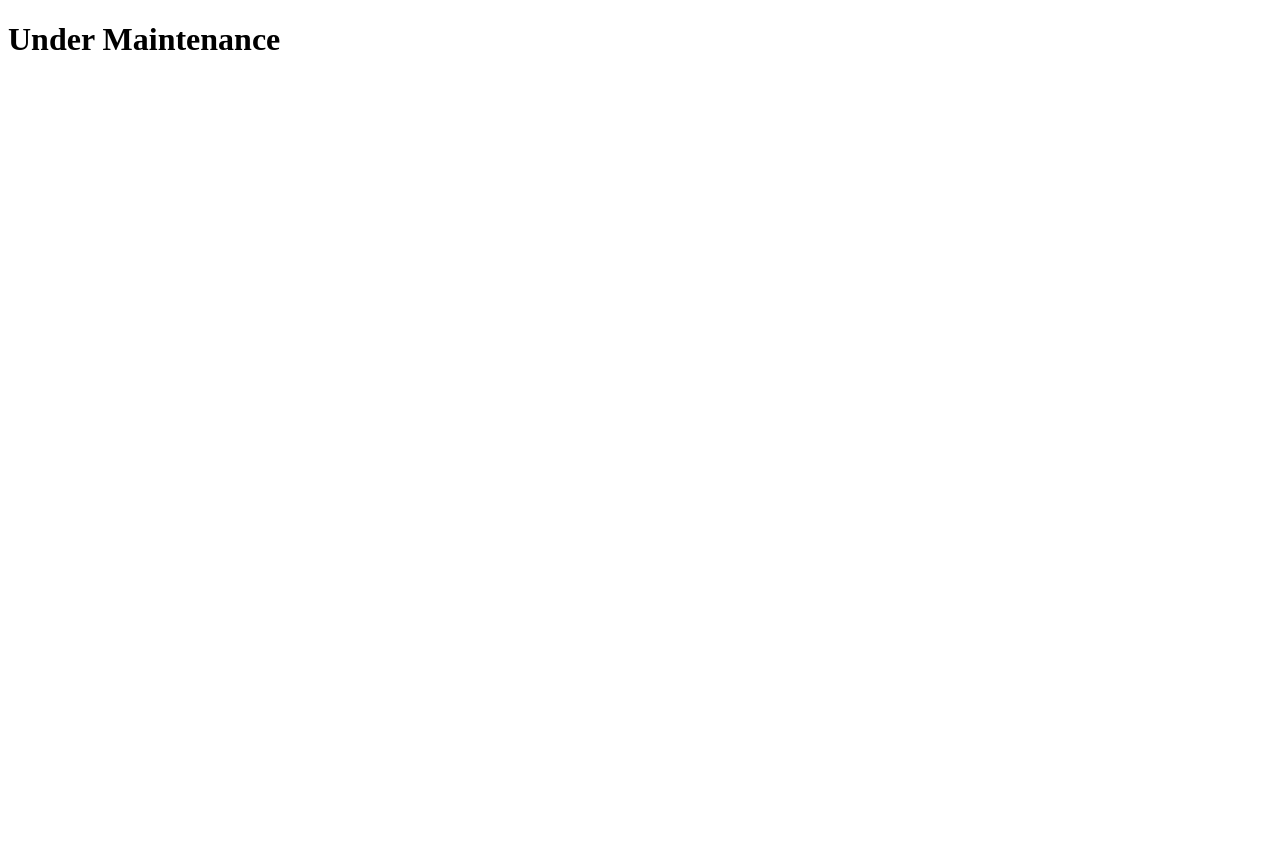
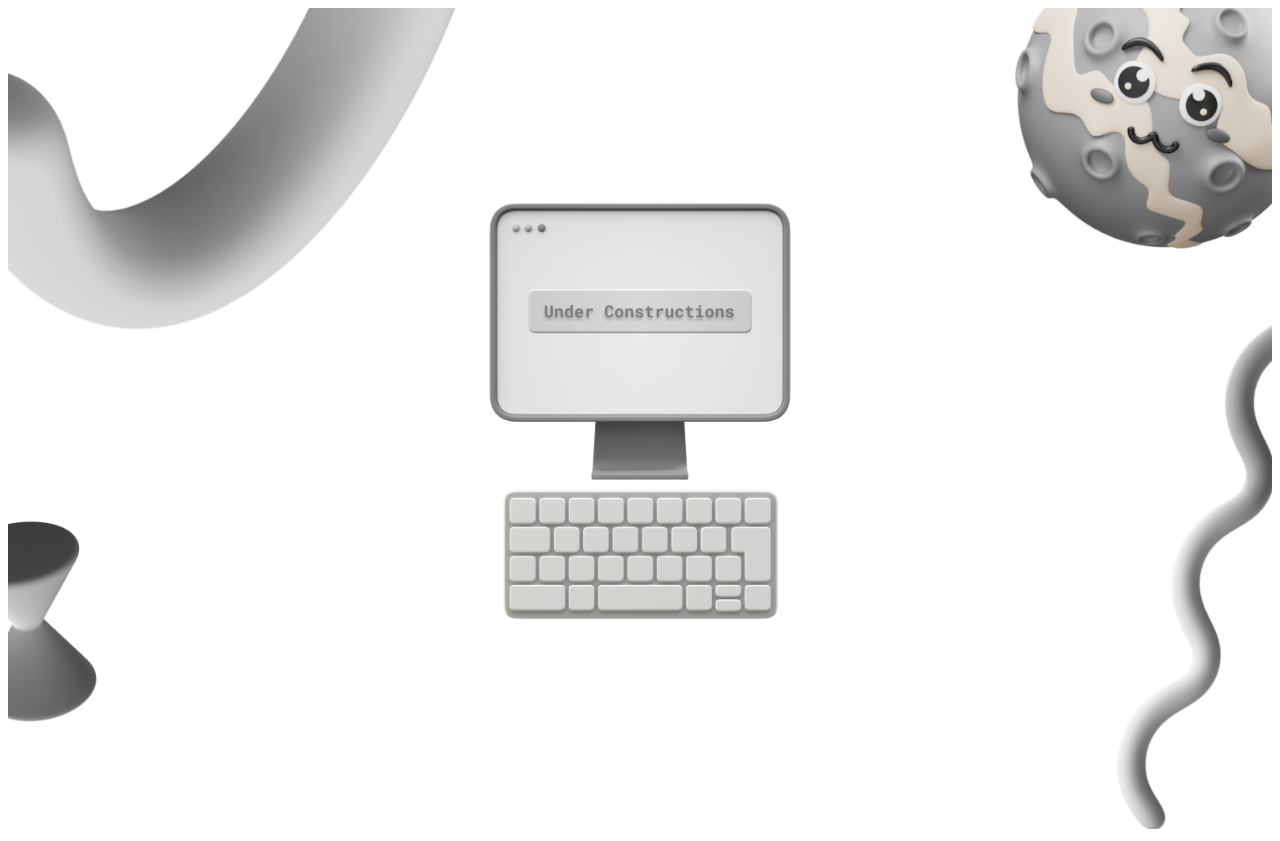
Before and after one commit to winartop/home, a plain HTML site: page index.html in a window 1280 px wide. Before the commit the page ends 800 px from the top, so only its background shows below. Drawn offline with Linux system fonts and the light colour scheme.

Commit message:
add file edit html.html

```diff
--- a/index.html
+++ b/index.html
@@ -1,11 +1,13 @@
 <!DOCTYPE html>
 <html>
+
 <head>
-<title>Page Title</title>
+    <title>Page Title</title>
 </head>
+
 <body>
-
-<h1>Under Maintenance</h1>
+    <img src="./uc.png" style="width:100%;height:100%;">
 
 </body>
+
 </html>
```
Also changed, not shown: uc.png (added).
